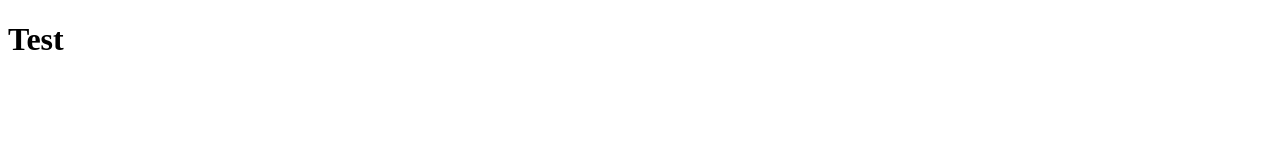
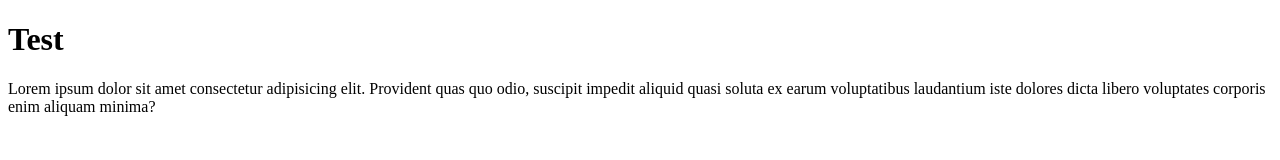
Before and after one commit to SlawekJA/HTML, a plain HTML site: page index.html in a window 1280 px wide. Drawn offline with Linux system fonts and the light colour scheme.

Commit message:
add lorem and comment

```diff
--- a/index.html
+++ b/index.html
@@ -8,6 +8,8 @@
   </head>
   <body>
     <h1>Test</h1>
+    <p>Lorem ipsum dolor sit amet consectetur adipisicing elit. Provident quas quo odio, suscipit impedit aliquid quasi soluta ex earum voluptatibus laudantium iste dolores dicta libero voluptates corporis enim aliquam minima?</p>
+    <!-- <p>Lorem ipsum dolor sit, amet consectetur adipisicing elit. Eligendi rem, eius debitis, vitae excepturi magnam possimus fugit repudiandae illum doloremque beatae omnis nulla quidem, molestiae esse. Sapiente debitis dolores illo?Laborum impedit ducimus quas odio labore! Nobis iure laborum doloremque vitae tempore esse. Dolore molestias eum, quam, suscipit, enim voluptas saepe sapiente pariatur explicabo aut rem eos odit! Natus, unde.</p> -->
     <!-- <script src="script.js"></script> -->
   </body>
 </html>
```
